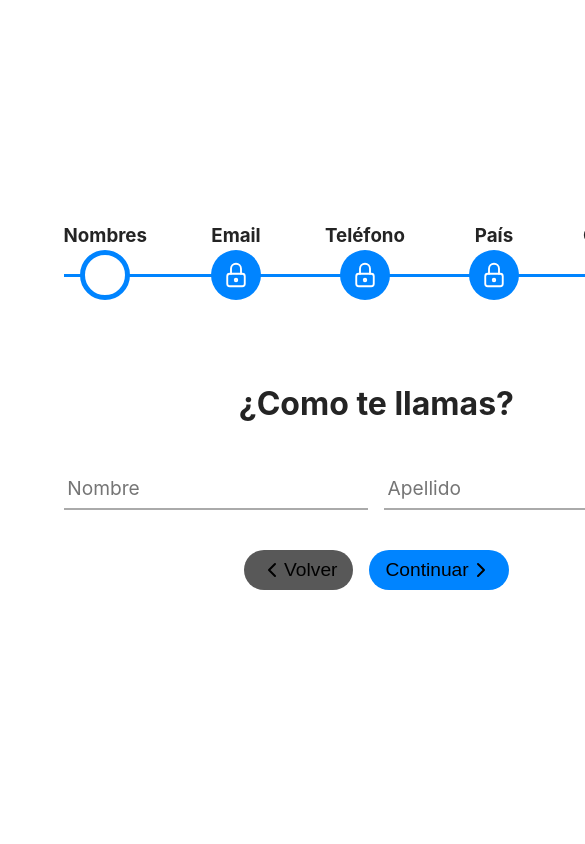
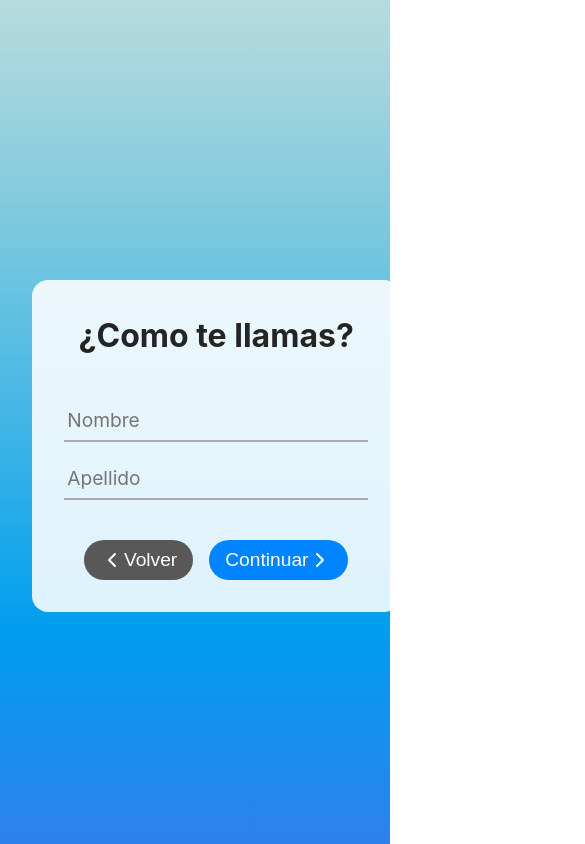
Before and after one commit to JuanCarlos-27/React-form-app, a React (Vite) app: page / in a window 390 px wide. Shown: the top 844 px of the page, 585 px wide, since content can reach past the window. Built offline with nearby package versions, Linux system fonts and the light colour scheme.

Commit message:
FIX responsive design and change color palete

```diff
--- a/src/styles/_variables.scss
+++ b/src/styles/_variables.scss
@@ -1,4 +1,12 @@
-$main-font:  Inter, system-ui, Avenir, Helvetica, Arial, sans-serif;
+$main-font: Inter, system-ui, Avenir, Helvetica, Arial, sans-serif;
+$body-bg-color: linear-gradient(
+  to bottom,
+  #b8dbdd,
+  #80cade,
+  #41b6e6,
+  #009dee,
+  #2f80ed
+);
 $step-background-color: #0084ff;
 $current-step-background-color: #fff;
 $form-card-bg-color: #ffffffde;
--- a/src/styles/components/_button.scss
+++ b/src/styles/components/_button.scss
@@ -10,6 +10,7 @@
     border: none;
     font-size: 1.2rem;
     cursor: pointer;
+    color: #fff;
     transition: background-color 0.2s ease-in-out;
 
     &:first-child{
--- a/src/styles/components/_card-form.scss
+++ b/src/styles/components/_card-form.scss
@@ -14,12 +14,21 @@
 
   .form-group {
     display: flex;
+    flex-wrap: wrap;
     gap: 1rem;
     @include i.input();
   }
   .form-buttons-group {
     display: flex;
+    flex-wrap: wrap;
     gap: 1rem;
     @include b.button(var.$btn-back-bg, var.$btn-bg-color);
   }
 }
+
+@media only screen and (max-width: 597px){
+  .form-group,.form-buttons-group, .card-form {
+    justify-content: center;
+    text-align: center;
+  }
+}
--- a/src/styles/components/_input.scss
+++ b/src/styles/components/_input.scss
@@ -1,7 +1,8 @@
 @use "../variables" as var;
 
 @mixin input() {
-  input, select {
+  input,
+  select {
     border: none;
     outline: none;
     padding: 0.5rem 0.2rem;
@@ -16,5 +17,4 @@
     }
   }
 
-
 }
--- a/src/styles/components/_modal-confirm.scss
+++ b/src/styles/components/_modal-confirm.scss
@@ -1,8 +1,8 @@
 @use "./button" as b;
 @use "../variables" as var;
 .modal-wrapper {
-  width: 100%;
-  height: 100%;
+  width: 100vw;
+  height: 100vh;
   display: grid;
   place-items: center;
   background-color: rgba(0, 0, 0, 0.6);
@@ -13,13 +13,18 @@
   .modal {
     display: flex;
     flex-direction: column;
+    gap: 2rem;
     justify-content: space-between;
     background-color: #fff;
-    padding: 2rem;
-    min-height: 300px;
+    padding: 2rem 3rem;
     border-radius: 1rem;
 
-    .modal-buttons {
+    &-resume{
+      background-color: #e5e3e3;
+      padding: 1rem 2rem;
+    }
+
+    &-buttons {
       display: flex;
       justify-content: center;
       gap: 1rem;
@@ -32,3 +37,9 @@
     }
   }
 }
+
+@media only screen and (max-width: 597px){
+  .modal {
+    text-align: center;
+  }
+}
--- a/src/styles/components/_progress-bar.scss
+++ b/src/styles/components/_progress-bar.scss
@@ -16,3 +16,8 @@
     z-index: -1;
   }
 }
+@media only screen and (max-width: 630px){
+  .progress-bar {
+    display: none;
+  }
+}
--- a/src/styles/index.scss
+++ b/src/styles/index.scss
@@ -6,19 +6,19 @@
   font-family: var.$main-font;
   line-height: 1.5;
   font-weight: 400;
-  color-scheme: light dark;
-  background-color: #ffffffde;
   color: #242424;
+  background-image: var.$body-bg-color;
+  background-attachment: fixed;
 }
 
-body{
-    width: 100vw;
-    height: 100vh;
-    display: grid;
-    place-items: center;
+body {
+  width: 100vw;
+  height: 100vh;
+  display: grid;
+  place-items: center;
 }
 
-main{
+main {
   display: flex;
   flex-direction: column;
   align-items: center;
```
